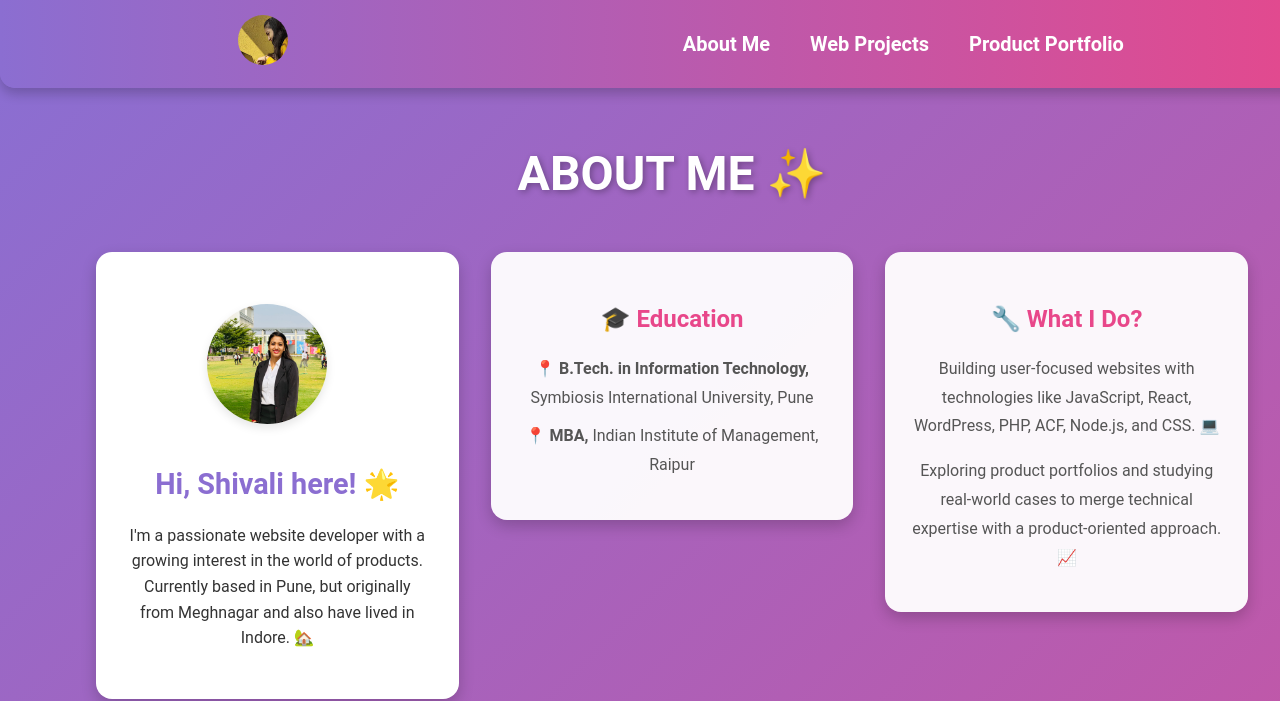
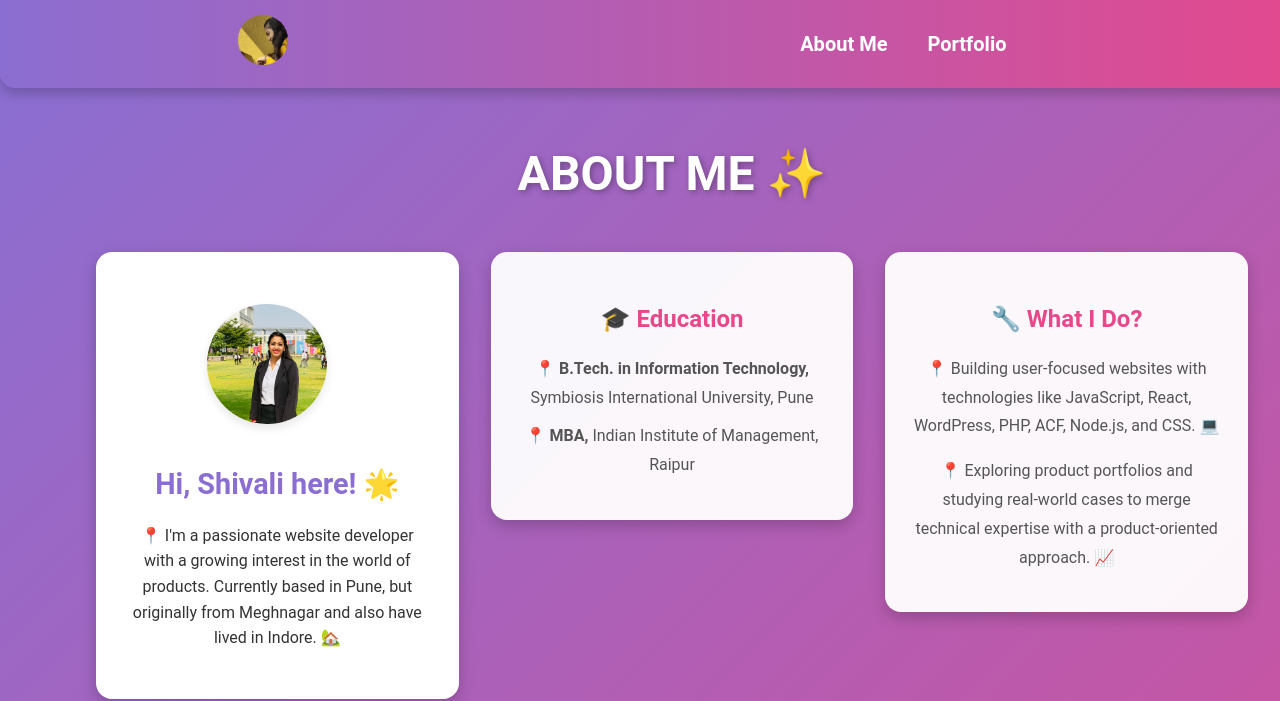
Before and after one commit to ShivaliR/ShivaliR, a React (Create React App) app: page / in a window 1280 px wide. Shown: the top 701 px of the page. Built offline with nearby package versions, Linux system fonts and the light colour scheme.

Commit message:
adding more changes

```diff
--- a/src/components/About.css
+++ b/src/components/About.css
@@ -116,8 +116,8 @@
   max-width: 100%;
 }
 .memory-image {
-  width: 250px;
-  height: 250px;
+  width: 150px;
+  height: 150px;
   object-fit: cover;
   object-position: top;
   border-radius: 12px;
--- a/src/components/About.js
+++ b/src/components/About.js
@@ -19,7 +19,7 @@
           <div className="profile-card-content">
             <h3 className="profile-name">Hi, Shivali here! 🌟</h3>
             <p className="profile-description">
-              I'm a passionate website developer with a growing interest in the
+            📍 I'm a passionate website developer with a growing interest in the
               world of products. Currently based in Pune, but originally from
               Meghnagar and also have lived in Indore. 🏡
             </p>
@@ -43,11 +43,11 @@
         <div className="card" id="expertise-card">
           <h3>🔧 What I Do?</h3>
           <p>
-            Building user-focused websites with technologies like JavaScript,
+          📍 Building user-focused websites with technologies like JavaScript,
             React, WordPress, PHP, ACF, Node.js, and CSS. 💻
           </p>
           <p>
-            Exploring product portfolios and studying real-world cases to merge
+          📍 Exploring product portfolios and studying real-world cases to merge
             technical expertise with a product-oriented approach. 📈
           </p>
         </div>
@@ -98,7 +98,7 @@
         </div>
       </div>
 
-      <div className="resume-section">
+      <div className="resume-section" id="resume-section">
         <a
           id="resume-link"
           href="/files/ShivaliRanka_Resume.pdf"
--- a/src/components/Header.js
+++ b/src/components/Header.js
@@ -11,8 +11,7 @@
       <nav>
         <ul className="nav-list">
           <li><Link to="/about" className="nav-link">About Me</Link></li>
-          <li><Link to="/portfolio/web-projects" className="nav-link">Web Projects</Link></li>
-          <li><Link to="/portfolio/product-portfolio" className="nav-link">Product Portfolio</Link></li>
+          <li><Link to="/portfolio/web-projects" className="nav-link">Portfolio</Link></li>
         </ul>
       </nav>
     </header>
```
